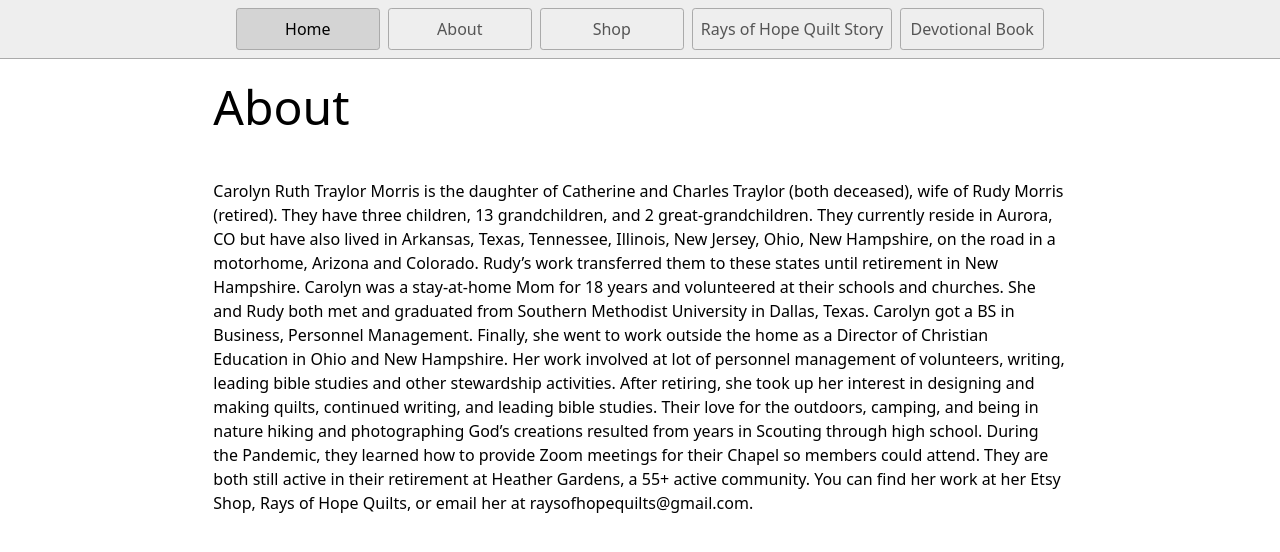
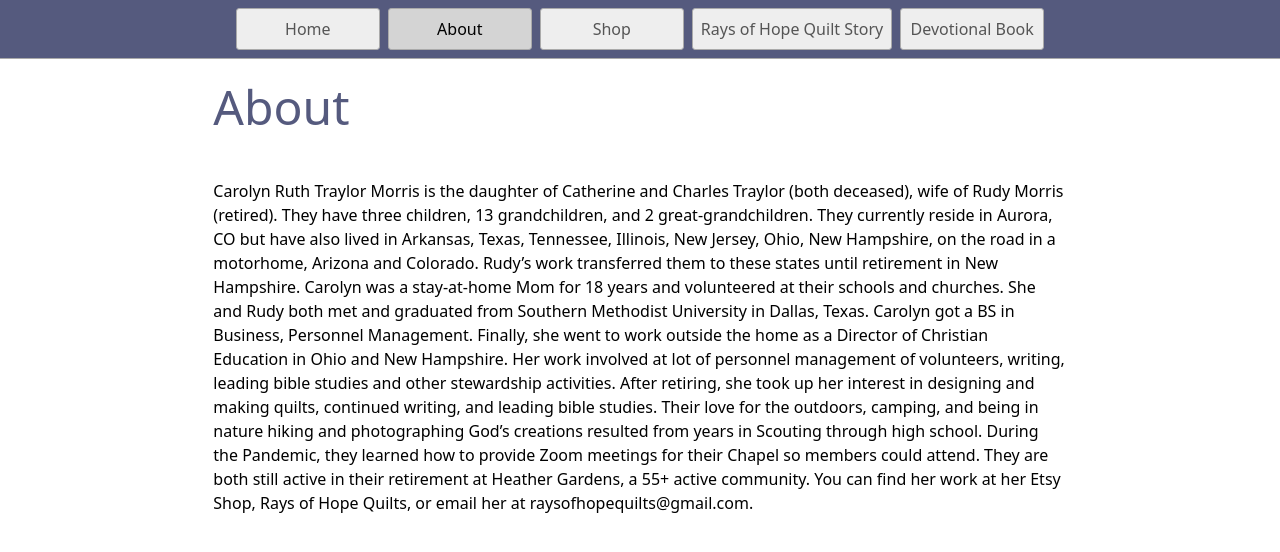
Before and after one commit to chrismo/rays-of-hope-staging, a website: page about.html in a window 1280 px wide. Drawn offline with nearby package versions, Linux system fonts and the light colour scheme.

Commit message:
Add some color - picked from book cover

```diff
--- a/about.html
+++ b/about.html
@@ -14,8 +14,8 @@
 </head>
 <body>
 <nav>
-    <a href="index.html" aria-current="page">Home</a>
-    <a href="about.html">About</a>
+    <a href="index.html">Home</a>
+    <a href="about.html" aria-current="page">About</a>
     <a href="https://etsy.com/shop/raysofhopequilts/" target="_blank">Shop</a>
     <!--      <a href="/">Custom Works</a>-->
     <!--      <a href="/">Prayer Cloths</a>-->
--- a/styles.css
+++ b/styles.css
@@ -17,7 +17,7 @@ nav {
   padding: 0.5rem;
   gap: 0.5rem;
   border-bottom: solid 1px #aaa;
-  background-color: #eee;
+  background-color: #555A7E;
 }
 
 nav a {
@@ -29,6 +29,7 @@ nav a {
   text-align: center;
   text-decoration: none;
   color: #555;
+  background-color: #eee;
 }
 
 nav a[aria-current='page'] {
@@ -43,4 +44,5 @@ main {
 h1 {
   font-weight: bold;
   font-size: 1.5rem;
+  color: #555A7E;
 }
```
